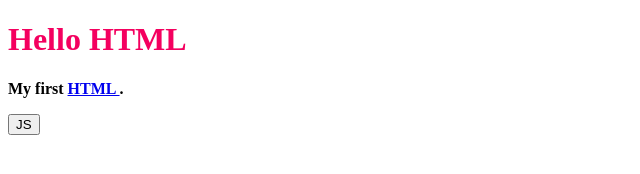
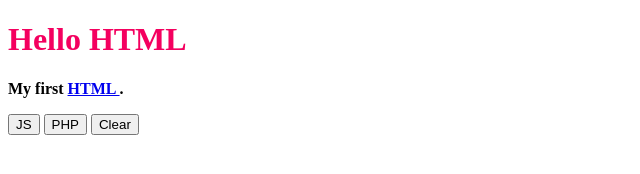
Before and after one commit to 193-M/hello-sample, a plain HTML site: page index.html in a window 1280 px wide. Shown: the whole page, without its empty margins (0-640 px from the left). Drawn offline with Linux system fonts and the light colour scheme.

Commit message:
ボタンの追加

```diff
--- a/assets/js/index.js
+++ b/assets/js/index.js
@@ -1,6 +1,10 @@
-function clickHandler() {
+function clickHandler(name) {
         const box = document.getElementById("box");
         const p = document.createElement("p");
-        p.innerText = "Added by JS";
+        p.innerText = "Added by " + name;
         box.appendChild(p);
       }
+function clickClear() {
+      const box = document.getElementById("box");
+      box.innerHTML = "";
+      }
--- a/index.html
+++ b/index.html
@@ -14,7 +14,9 @@
             HTML
         </a>.
     </p>
-    <button onclick="clickHandler()">JS</button>
+    <button onclick="clickHandler('JS')">JS</button>
+    <button onclick="clickHandler('PHP')">PHP</button>
+    <button onclick="clickClear()">Clear</button>
     <div id="box"></div>
 </body>
 </html>
```
